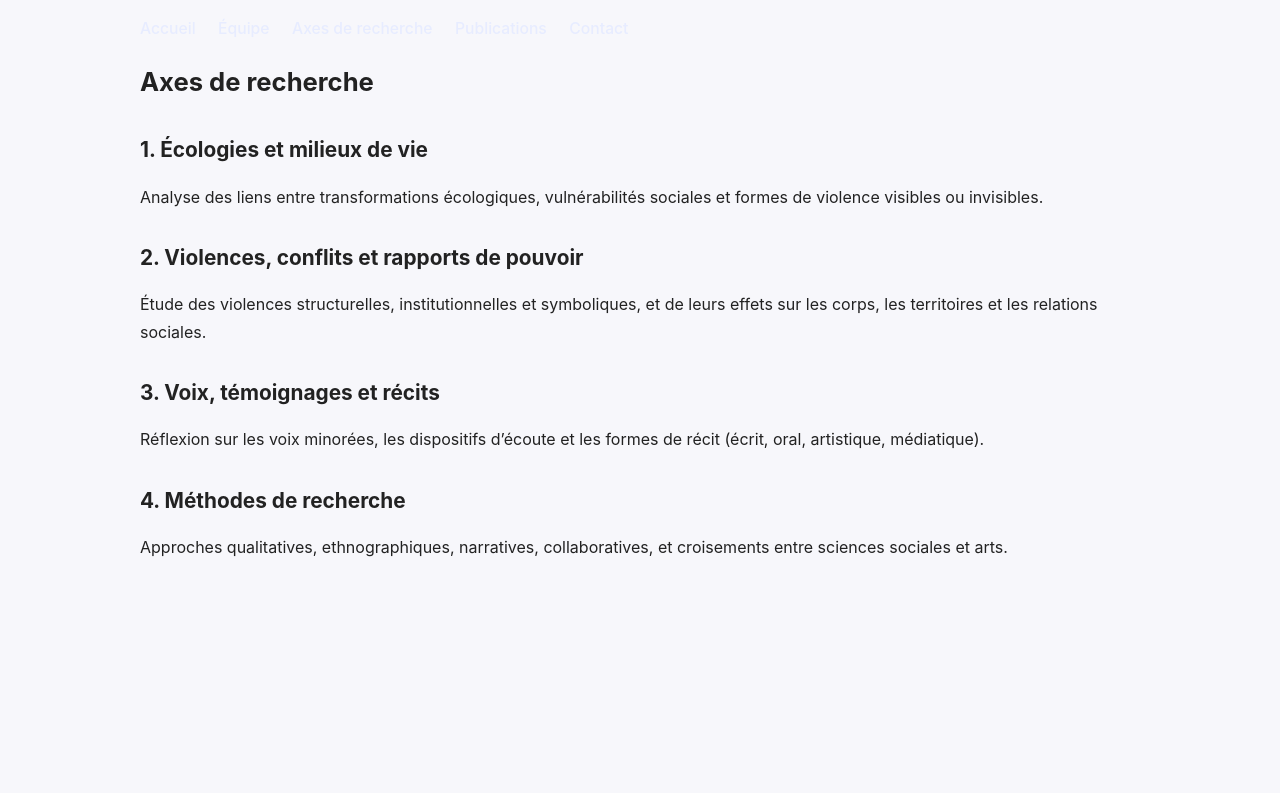
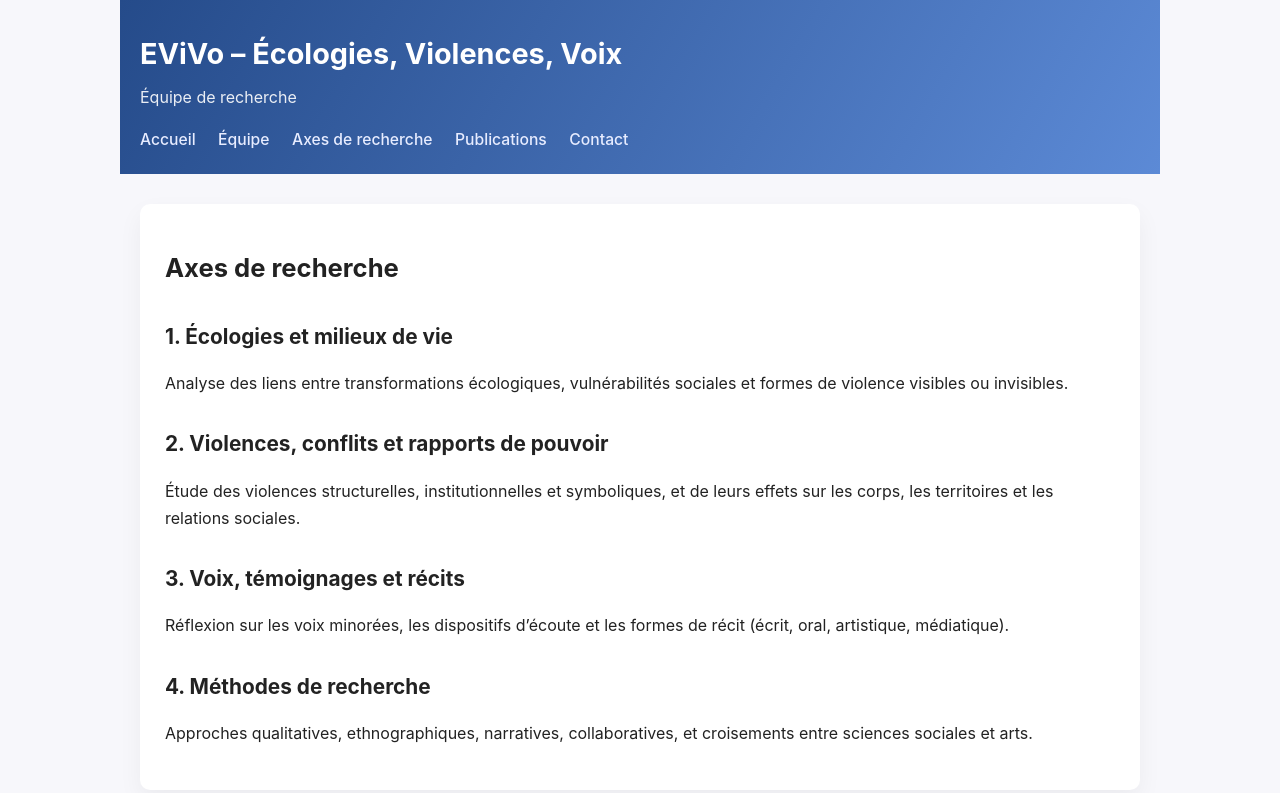
Before and after one commit to Laranoug/siteacad-mique, a plain HTML site: page axes.html in a window 1280 px wide. Drawn offline with Linux system fonts and the light colour scheme.

Commit message:
Update axes.html

```diff
--- a/axes.html
+++ b/axes.html
@@ -7,6 +7,10 @@
 </head>
 <body>
 
+<header class="site-header">
+  <h1>EViVo – Écologies, Violences, Voix</h1>
+  <p>Équipe de recherche</p>
+
   <nav>
     <a href="index.html">Accueil</a>
     <a href="equipe.html">Équipe</a>
@@ -14,8 +18,11 @@
     <a href="publications.html">Publications</a>
     <a href="contact.html">Contact</a>
   </nav>
+</header>
 
+<main>
   <h1>Axes de recherche</h1>
+
 
 <h2>1. Écologies et milieux de vie</h2>
 <p>
```
Lines whose indentation alone changed are shown as unchanged.
